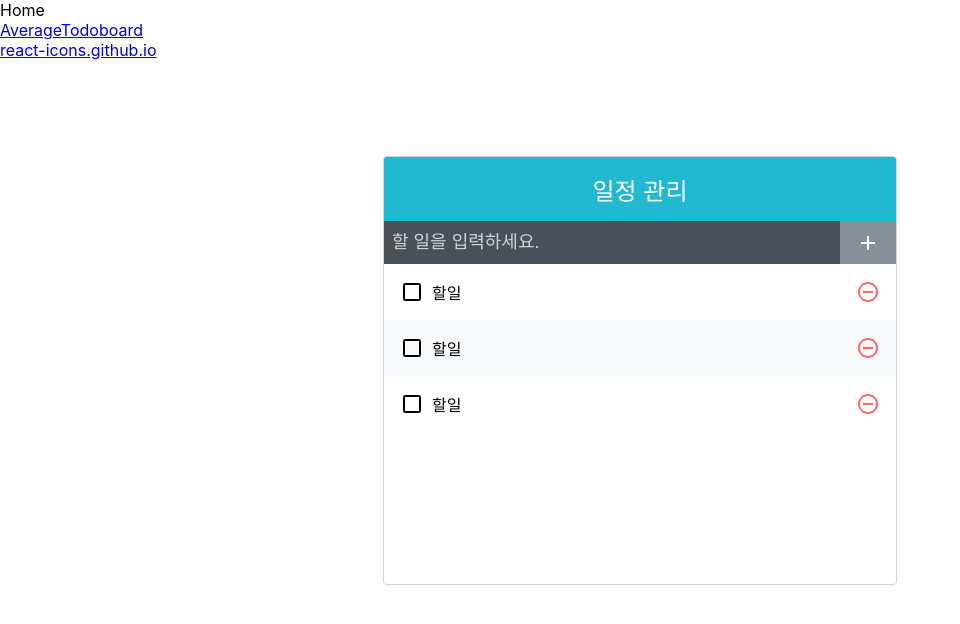
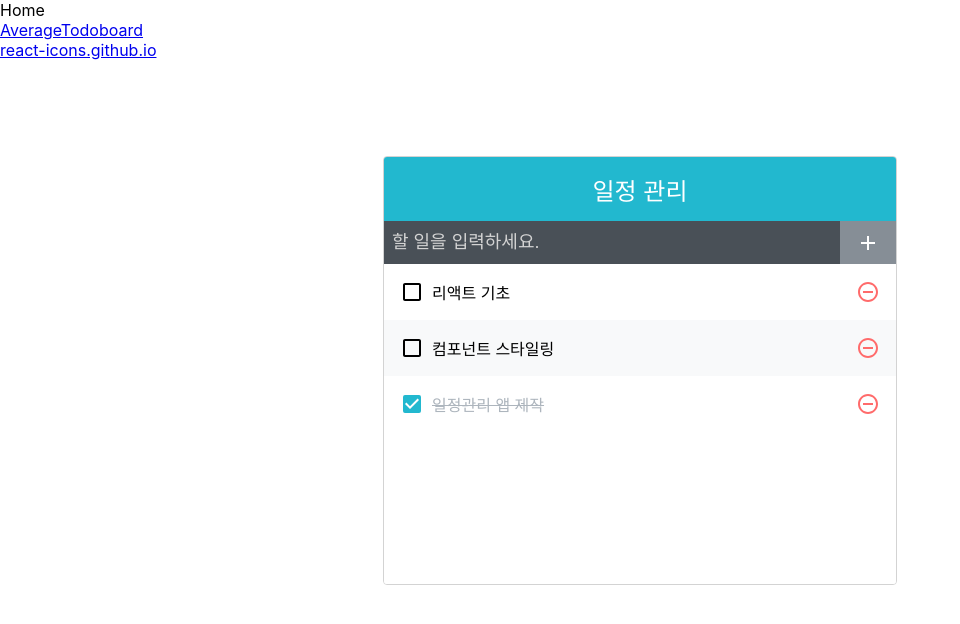
Before and after one commit to oneknowchar/study-react, a React (Create React App) app in the folder my-app/: page /todo in a window 1280 px wide. Shown: the top 624 px of the page, without its empty margins (0-960 px from the left). Built offline with nearby package versions, Linux system fonts and the light colour scheme; the HTML template or start-up script is replaced by a standard one.

Commit message:
render todos

```diff
--- a/my-app/src/components/todo/TodoList.js
+++ b/my-app/src/components/todo/TodoList.js
@@ -2,12 +2,10 @@
 import '../../../src/pages/Todo.css';
 import TodoListItem from './TodoListItem';
 
-const TodoList = () => {
+const TodoList = ({ todos }) => {
   return (
     <div className="TodoList">
-      <TodoListItem />
-      <TodoListItem />
-      <TodoListItem />
+      {todos && todos.map((todo) => <TodoListItem todo={todo} key={todo.id} />)}
     </div>
   );
 };
--- a/my-app/src/components/todo/TodoListItem.js
+++ b/my-app/src/components/todo/TodoListItem.js
@@ -1,16 +1,18 @@
 import React from 'react';
+import cn from 'classnames';
 import '../../../src/pages/Todo.css';
 import {
   MdCheckBoxOutlineBlank,
   MdCheckBox,
   MdRemoveCircleOutline,
 } from 'react-icons/md';
-const TodoListItem = () => {
+const TodoListItem = ({ todo }) => {
+  const { text, checked } = todo;
   return (
     <div className="TodoListItem">
-      <div className="checkbox">
-        <MdCheckBoxOutlineBlank />
-        <div className="text">할일</div>
+      <div className={cn('checkbox', { checked })}>
+        {checked ? <MdCheckBox /> : <MdCheckBoxOutlineBlank />}
+        <div className="text">{todo.text}</div>
       </div>
       <div className="remove">
         <MdRemoveCircleOutline />
--- a/my-app/src/pages/Todo.js
+++ b/my-app/src/pages/Todo.js
@@ -1,9 +1,27 @@
-import React from 'react';
+import React, { useState } from 'react';
 import './Todo.css';
 import TodoInsert from '../components/todo/TodoInsert.js';
 import TodoList from '../components/todo/TodoList.js';
-const Todo = ({ children }) => {
-  console.log(children);
+
+const Todo = () => {
+  const [todos, setTodos] = useState([
+    {
+      id: 1,
+      text: '리액트 기초',
+      checked: false,
+    },
+    {
+      id: 2,
+      text: '컴포넌트 스타일링',
+      checked: false,
+    },
+    {
+      id: 3,
+      text: '일정관리 앱 제작',
+      checked: true,
+    },
+  ]);
+
   return (
     <div className="test">
       <a href="https://react-icons.github.io/react-icons/">
@@ -13,7 +31,7 @@
         <div className="app-title">일정 관리</div>
         <div className="content">
           <TodoInsert />
-          <TodoList />
+          <TodoList todos={todos} />
         </div>
       </div>
     </div>
```
